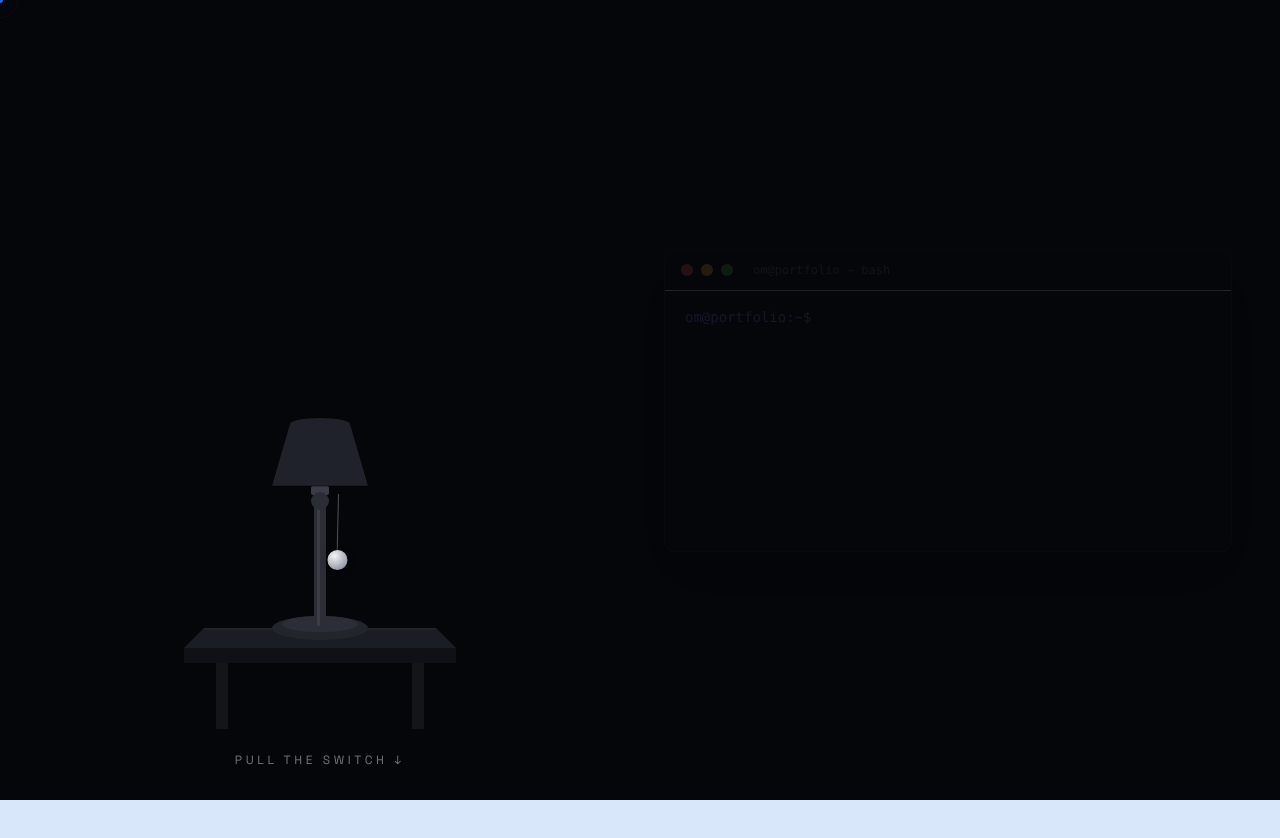
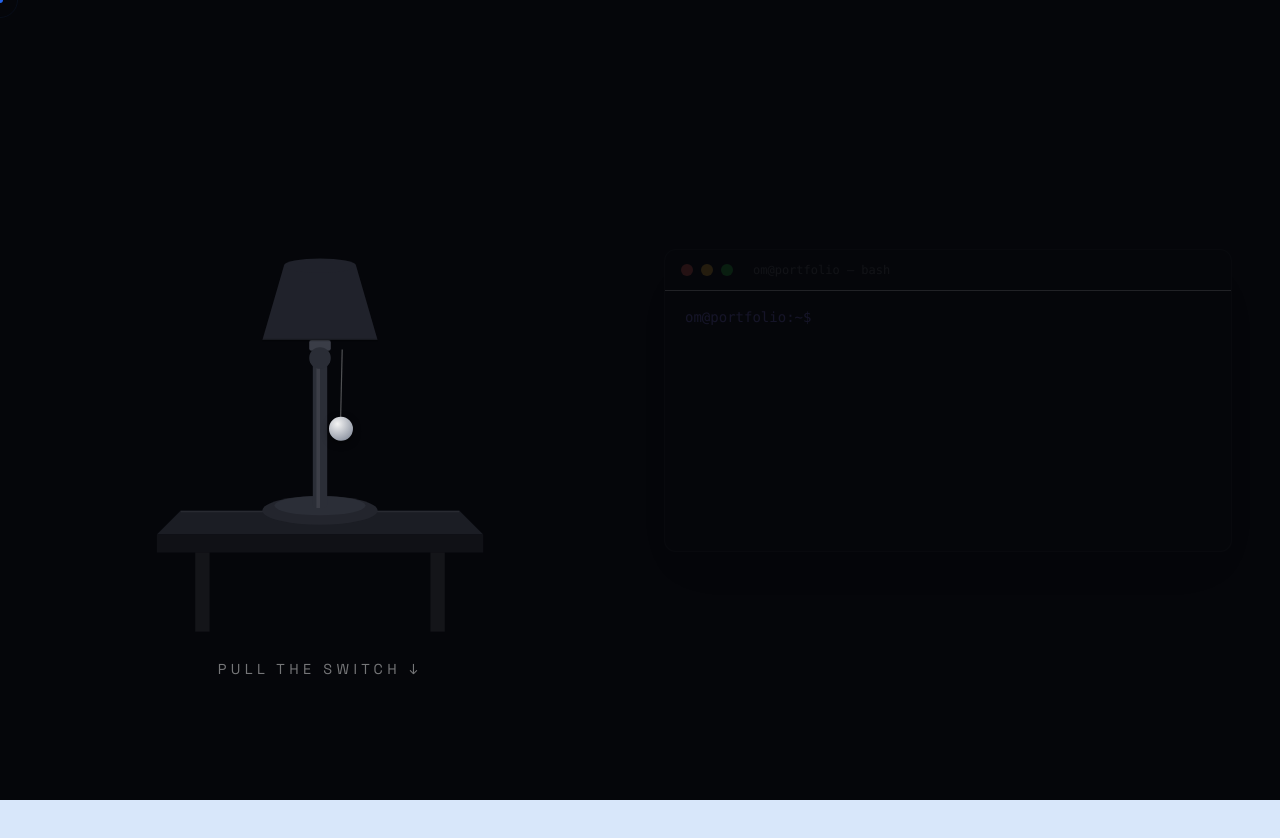
Before and after one commit to OmPathania21/Portfolio, a Next.js app: page / in a window 1280 px wide. Shown: the top 838 px of the page. Built offline with nearby package versions, Linux system fonts and the light colour scheme.

Commit message:
centralized and made the lamp bigger

```diff
--- a/components/LampGate.tsx
+++ b/components/LampGate.tsx
@@ -257,8 +257,8 @@ export default function LampGate() {
       />
 
       {/* ---------------- LEFT: table + table lamp ---------------- */}
-      <div className="relative z-10 flex min-h-[48svh] w-full items-end justify-center pb-6 md:min-h-0 md:w-1/2 md:pb-16">
-        <div className="relative origin-bottom scale-[0.72] sm:scale-90 md:scale-100">
+      <div className="relative z-10 flex min-h-[52svh] w-full items-center justify-center py-8 md:min-h-0 md:w-1/2">
+        <div className="relative origin-center scale-90 sm:scale-105 md:scale-[1.2]">
           {/* fixed-size scene so the pull-chain lines up with the SVG socket */}
           <div className="relative" style={{ width: 300, height: 400 }}>
             <svg
```
